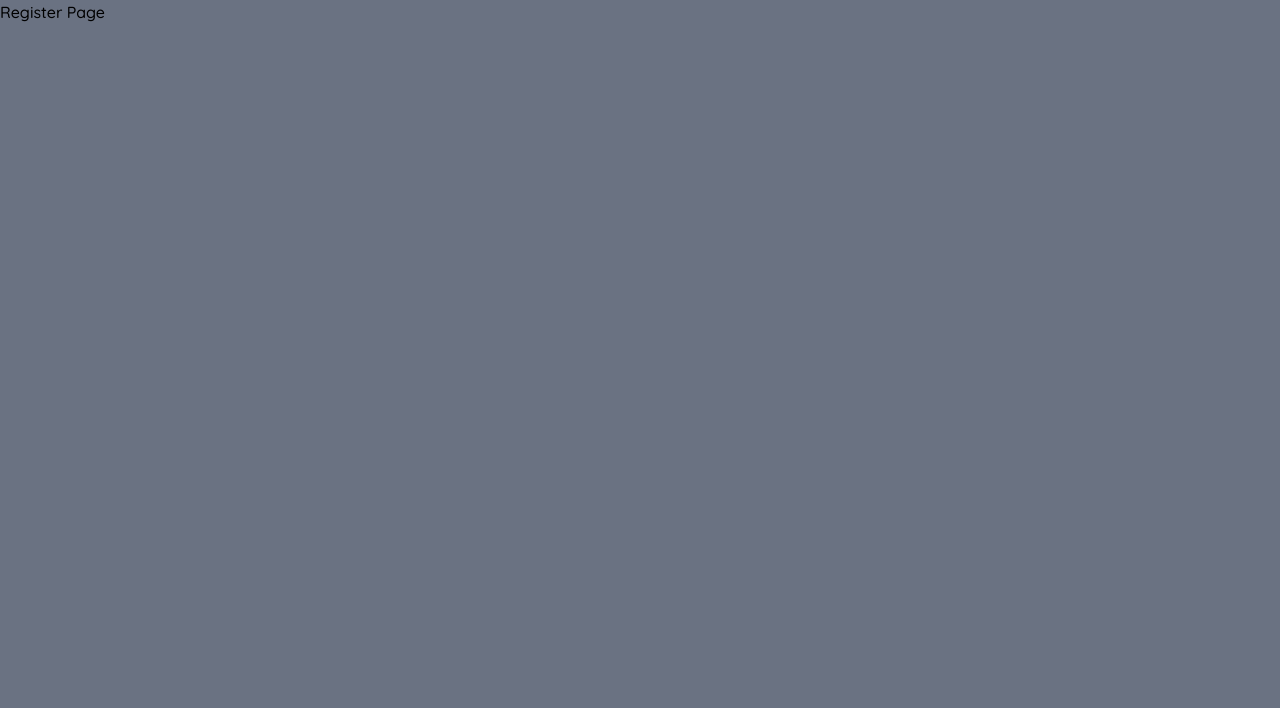
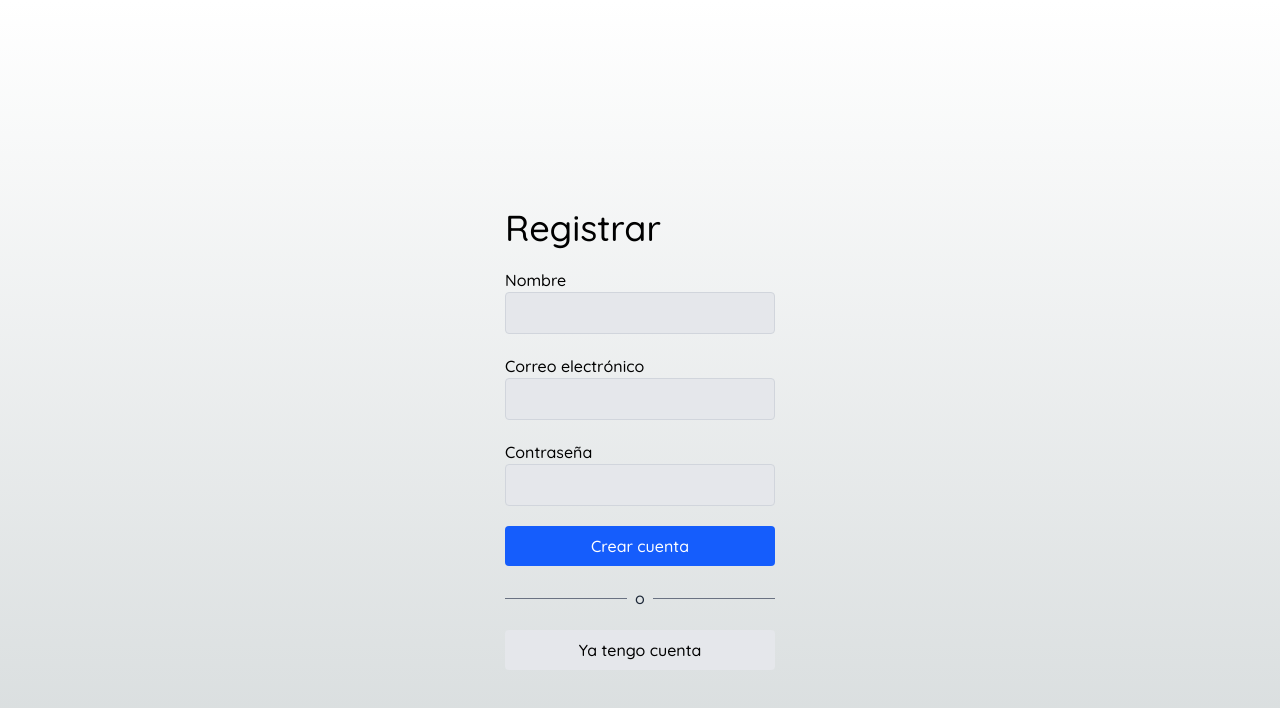
Before and after one commit to crdavip/teslo-shop, a Next.js app: page /auth/register in a window 1280 px wide. Shown: the top 708 px of the page. Built offline with nearby package versions, Linux system fonts and the light colour scheme.

Commit message:
Footer, Login and Register pages created

```diff
--- a/src/app/(shop)/layout.tsx
+++ b/src/app/(shop)/layout.tsx
@@ -1,4 +1,4 @@
-import { Sidebar, TopMenu } from "@/components";
+import { Footer, Sidebar, TopMenu } from "@/components";
 
 export default function ShopLayout({ children }: { children: React.ReactNode }) {
   return (
@@ -6,6 +6,7 @@ export default function ShopLayout({ children }: { children: React.ReactNode })
       <TopMenu />
       <Sidebar />
       <div className="px-0 sm:px-10">{children}</div>
+      <Footer />
     </main>
   );
 }
--- a/src/app/auth/layout.tsx
+++ b/src/app/auth/layout.tsx
@@ -1,7 +1,7 @@
 export default function AuthLayout({ children }: { children: React.ReactNode }) {
   return (
-    <main className="min-h-screen bg-gray-500">
-      {children}
+    <main className="flex justify-center">
+      <div className="w-full sm:w-[350px] px-10">{children}</div>
     </main>
   );
 }
--- a/src/app/auth/login/page.tsx
+++ b/src/app/auth/login/page.tsx
@@ -1,8 +1,29 @@
+import Link from "next/link";
 
 export default function LoginPage() {
   return (
-    <div>
-      <h1>Login Page</h1>
+    <div className="flex flex-col min-h-screen pt-32 sm:pt-52">
+      <h1 className="text-4xl mb-5">Ingresar</h1>
+
+      <div className="flex flex-col">
+        <label htmlFor="email">Correo electrónico</label>
+        <input className="px-5 py-2 border bg-gray-200 rounded mb-5 border-gray-300 focus:outline-0 focus:border-blue-500" type="email" />
+
+        <label htmlFor="email">Contraseña</label>
+        <input className="px-5 py-2 border bg-gray-200 rounded mb-5 border-gray-300 focus:outline-0 focus:border-blue-500" type="password" autoComplete="off" />
+
+        <button className="btn-primary cursor-pointer">Ingresar</button>
+
+        <div className="flex items-center my-5">
+          <div className="flex-1 border-t border-gray-500"></div>
+          <div className="px-2 text-gray-800">o</div>
+          <div className="flex-1 border-t border-gray-500"></div>
+        </div>
+
+        <Link href="/auth/register" className="btn-secondary text-center">
+          Crear una nueva cuenta
+        </Link>
+      </div>
     </div>
   );
 }
--- a/src/app/auth/register/page.tsx
+++ b/src/app/auth/register/page.tsx
@@ -1,8 +1,42 @@
+import Link from "next/link";
 
 export default function RegisterPage() {
   return (
-    <div>
-      <h1>Register Page</h1>
+    <div className="flex flex-col min-h-screen pt-32 sm:pt-52">
+      <h1 className="text-4xl mb-5">Registrar</h1>
+
+      <div className="flex flex-col">
+        <label htmlFor="email">Nombre</label>
+        <input
+          className="px-5 py-2 border bg-gray-200 rounded mb-5 border-gray-300 focus:outline-0 focus:border-blue-500"
+          type="text"
+        />
+
+        <label htmlFor="email">Correo electrónico</label>
+        <input
+          className="px-5 py-2 border bg-gray-200 rounded mb-5 border-gray-300 focus:outline-0 focus:border-blue-500"
+          type="email"
+        />
+
+        <label htmlFor="email">Contraseña</label>
+        <input
+          className="px-5 py-2 border bg-gray-200 rounded mb-5 border-gray-300 focus:outline-0 focus:border-blue-500"
+          type="password"
+          autoComplete="off"
+        />
+
+        <button className="btn-primary cursor-pointer">Crear cuenta</button>
+
+        <div className="flex items-center my-5">
+          <div className="flex-1 border-t border-gray-500"></div>
+          <div className="px-2 text-gray-800">o</div>
+          <div className="flex-1 border-t border-gray-500"></div>
+        </div>
+
+        <Link href="/auth/login" className="btn-secondary text-center">
+          Ya tengo cuenta
+        </Link>
+      </div>
     </div>
   );
 }
--- a/src/app/layout.tsx
+++ b/src/app/layout.tsx
@@ -13,7 +13,7 @@ export default function RootLayout({
   children: React.ReactNode;
 }>) {
   return (
-    <html lang="en">
+    <html lang="es">
       <body className={`${tesloFont.className} antialiased`}>{children}</body>
     </html>
   );
--- a/src/components/index.ts
+++ b/src/components/index.ts
@@ -4,6 +4,7 @@ export * from "./product/slide-show/SlideShow";
 export * from "./product/slide-show/SlideShowMobile";
 export * from "./products/product-grid/ProductGrid";
 export * from "./products/product-grid/ProductGridItem";
+export * from "./ui/footer/Footer";
 export * from "./ui/not-found/NotFound";
 export * from "./ui/sidebar/Sidebar";
 export * from "./ui/title/Title";
--- /dev/null
+++ b/src/components/ui/footer/Footer.tsx
@@ -0,0 +1,21 @@
+import Link from "next/link";
+
+export const Footer = () => {
+  return (
+    <div className="flex flex-col w-full justify-center items-center text-xs mb-10">
+      <div>
+        <Link href="#" className="mx-3">
+          Términos y condiciones
+        </Link>
+        <Link href="#" className="mx-3">
+          Políticas de Privacidad
+        </Link>
+      </div>
+      <Link href="/" className="mt-3">
+        <span className="antialiased font-bold">Teslo</span>
+        <span> | Shop </span>
+        <span>© {new Date().getFullYear()}</span>
+      </Link>
+    </div>
+  );
+};
```
